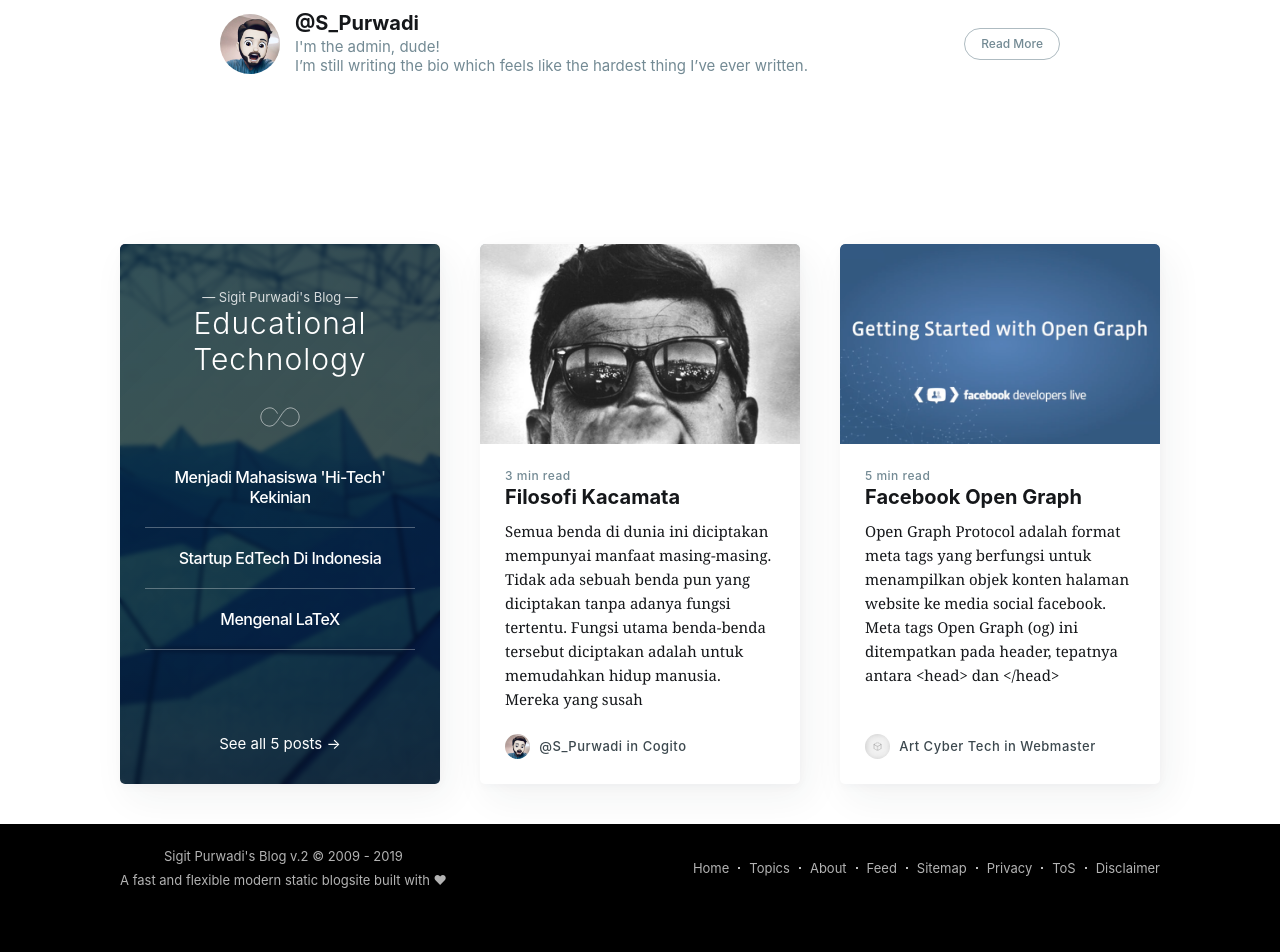
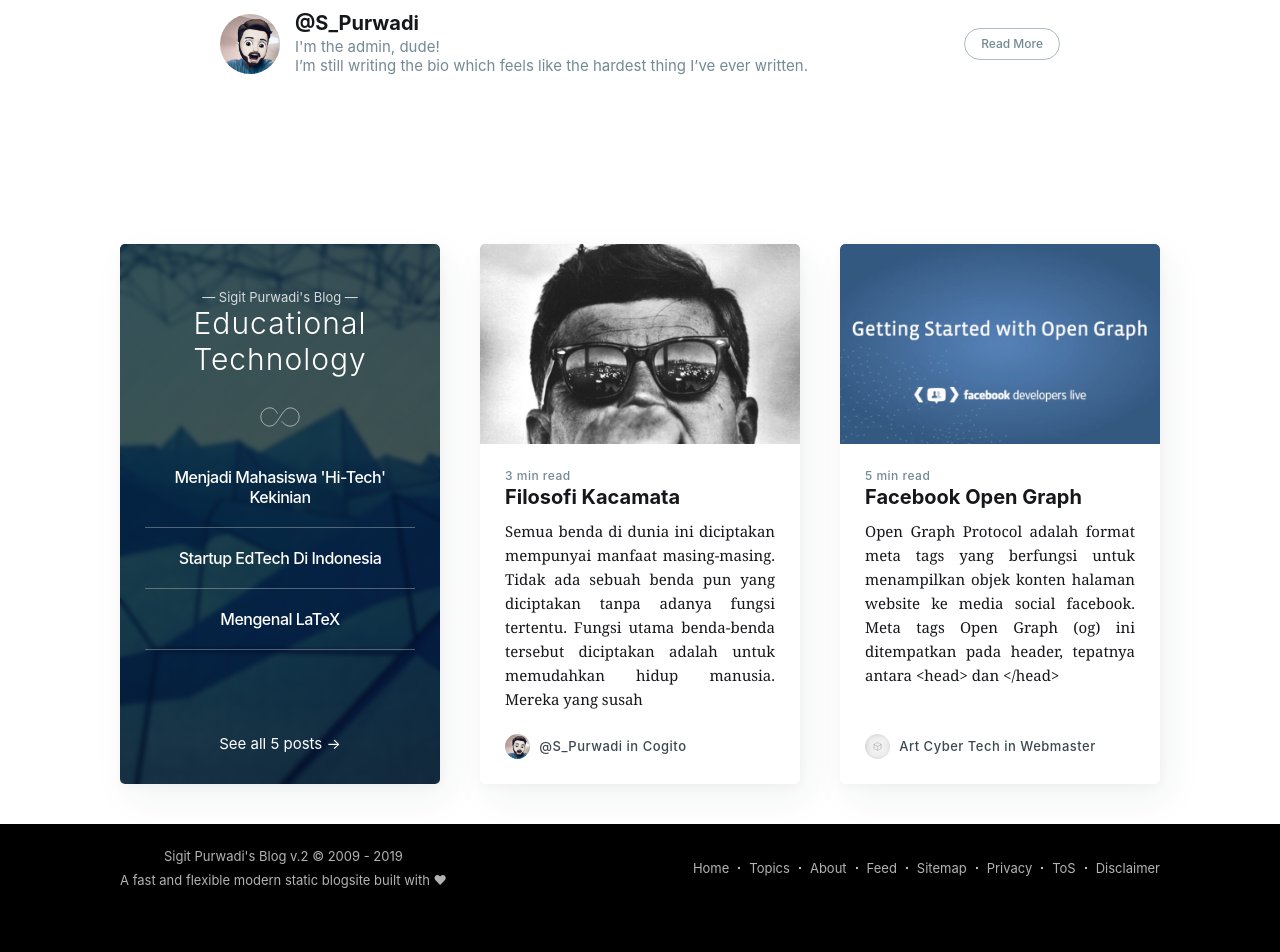
Before and after one commit to spurwadi2/v2, a Jekyll site: the page built from _posts/2016-01-17-education-and-schooling.md, in a window 1280 px wide. Shown: the part 2155-3107 px from the top of the page. Built offline with Jekyll 4.4.1, drawn with Linux system fonts in a browser that asks for light colours; nearby versions of some CDN libraries; comment, search, counter and statistics services are not loaded.

Commit message:
Set post summary to excerpt, add markdownify filter, and jusfify paragraph.

```diff
--- a/_includes/post-card-error.html
+++ b/_includes/post-card-error.html
@@ -23,7 +23,11 @@
                         <h2 class="post-card-title">{{ post.title }}</h2>
                     </header>
                     <section class="post-card-excerpt">
-                        <p>{{ post.content | strip_html | truncatewords: 33, "" }}</p>
+                        {% if post.summary %}
+                        <p align="justify">{{ post.summary | truncatewords: 33, "" }}</p>
+                    {% else %}
+                        <p align="justify">{{ post.content | markdownify | strip_html | truncatewords: 33, "" }}</p>
+                    {% endif %}
                     </section>
                 </a>
                 <footer class="post-card-meta">
--- a/_includes/post-card-next.html
+++ b/_includes/post-card-next.html
@@ -20,7 +20,11 @@
                     <h2 class="post-card-title">{{ page.next.title }}</h2>
                 </header>
                 <section class="post-card-excerpt">
-                    <p>{{ page.next.content | markdownify | strip_html | truncatewords: 33, "" }}</p>
+                    {% if page.next.summary %}
+                        <p align="justify">{{ page.next.summary | truncatewords: 33, "" }}</p>
+                    {% else %}
+                        <p align="justify">{{ page.next.content | markdownify | strip_html | truncatewords: 33, "" }}</p>
+                    {% endif %}
                 </section>
             </a>
             <footer class="post-card-meta">
--- a/_includes/post-card-previous.html
+++ b/_includes/post-card-previous.html
@@ -20,7 +20,11 @@
                     <h2 class="post-card-title">{{ page.previous.title }}</h2>
                 </header>
                 <section class="post-card-excerpt">
-                    <p>{{ page.previous.content | strip_html | truncatewords: 33, "" }}</p>
+                    {% if page.previous.summary %}
+                        <p align="justify">{{ page.previous.summary | truncatewords: 33, "" }}</p>
+                    {% else %}
+                        <p align="justify">{{ page.previous.content | markdownify | strip_html | truncatewords: 33, "" }}</p>
+                    {% endif %}
                 </section>
             </a>
             <footer class="post-card-meta">
--- a/_includes/post-card.html
+++ b/_includes/post-card.html
@@ -20,7 +20,11 @@
                     <h2 class="post-card-title">{{ post.title }}</h2>
                 </header>
                 <section class="post-card-excerpt">
-                    <p>{{ post.content | strip_html | truncatewords: 33, "" }}</p>
+                    {% if post.summary %}
+                        <p align="justify">{{ post.summary | truncatewords: 33, "" }}</p>
+                    {% else %}
+                        <p align="justify">{{ post.content | markdownify | strip_html | truncatewords: 33, "" }}</p>
+                    {% endif %}
                 </section>
             </a>
             <footer class="post-card-meta">
```
